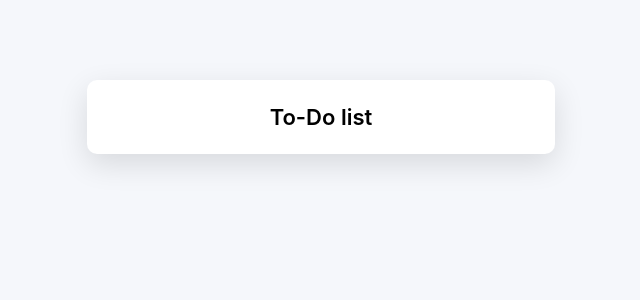
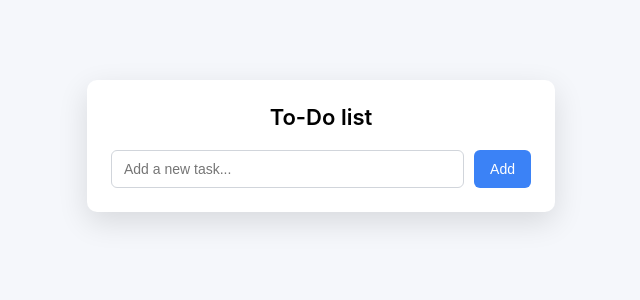
Before and after one commit to HS0-code/to-do-app, a React (Create React App) app: page / in a window 1280 px wide. Shown: the top 300 px of the page, without its empty margins (319-959 px from the left). Built offline with nearby package versions, Linux system fonts and the light colour scheme.

Commit message:
Search bar added

```diff
--- a/src/App.css
+++ b/src/App.css
@@ -21,3 +21,37 @@
   font-size: 22px;
   font-weight: 600;
 }
+
+.todo-input-row {
+  display: flex;
+  gap: 10px;
+  margin-top: 20px;
+}
+
+.todo-input {
+  flex: 1;
+  padding: 10px 12px;
+  font-size: 14px;
+  border: 1px solid #d1d5db;
+  border-radius: 6px;
+  outline: none;
+}
+
+.todo-input:focus {
+  border-color: #3b82f6;
+}
+
+.todo-button {
+  padding: 10px 16px;
+  font-size: 14px;
+  font-weight: 500;
+  color: white;
+  background-color: #3b82f6;
+  border: none;
+  border-radius: 6px;
+  cursor: pointer;
+}
+
+.todo-button:hover {
+  background-color: #2563eb;
+}
--- a/src/App.js
+++ b/src/App.js
@@ -5,6 +5,15 @@ const App = () => {
     <div className="App">
       <div className="todo-box">
         <h1 className="todo-title">To-Do list</h1>
+
+        <div className="todo-input-row">
+          <input
+            type="text"
+            placeholder="Add a new task..."
+            className="todo-input"
+          />
+          <button className="todo-button">Add</button>
+        </div>
       </div>
     </div>
   );
```
